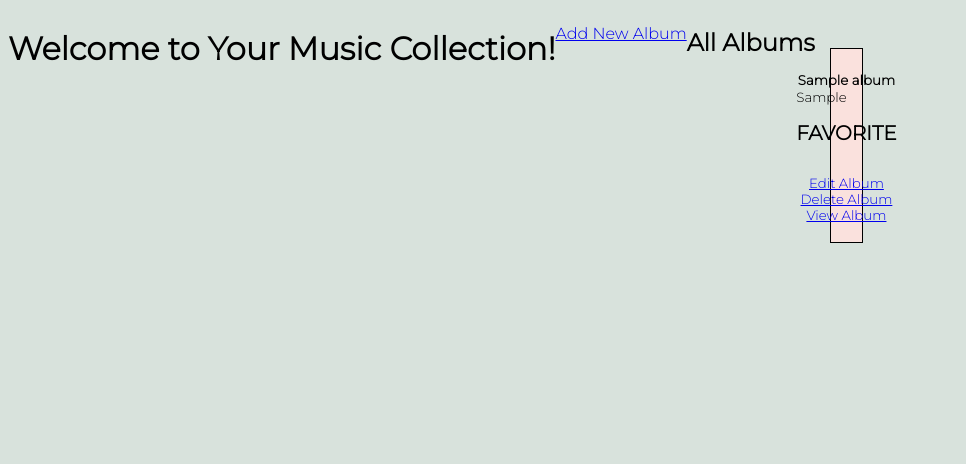
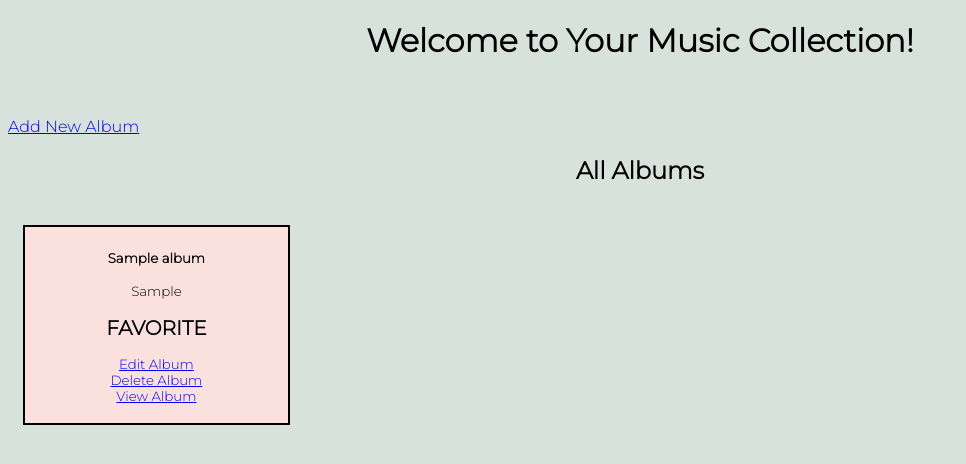
Before and after one commit to Momentum-Team-13/django-music-amanda-mcmullin, a Django app: page / in a window 1280 px wide. Shown: the top 464 px of the page, without its empty margins (0-966 px from the left). Run offline with Django 3.2, Linux system fonts and the light colour scheme; tables that the repository leaves empty hold one stand-in row (values such as "Sample post").

Commit message:
working on styling

```diff
--- a/albums/forms.py
+++ b/albums/forms.py
@@ -11,7 +11,7 @@ class AlbumForm(forms.ModelForm):
         ]
 
 
-class AlbumForm(forms.ModelForm):
+class FavoriteForm(forms.ModelForm):
     class Meta:
         fields = [
             'user',
--- a/albums/models.py
+++ b/albums/models.py
@@ -10,7 +10,6 @@ class Album(models.Model):
 
     def __str__(self):
         return self.title
-
 
     def check_is_user_favorite(self, user):
         for favorite in self.favorites.all():
--- a/albums/static/css/style.css
+++ b/albums/static/css/style.css
@@ -11,23 +11,24 @@ h2 {
     text-align: center;
 }
 
-h3 {
-    margin-bottom: 1px;
+/* .greeting {
+    text-align: left;
+    justify-content: left;
+    border: solid fuchsia 2px;
 }
 
-h4 {
-    margin-bottom: 1px;
-}
-
-div {
-    display: grid;
+.music {
+    width: auto;
+    height: auto;
     justify-content: center;
-    max-width: fit-content;
-}
+    display: inline-flex;
+    flex-direction: row;
+    flex-wrap: wrap;
+} */
 
 .album {
-    border: 1px solid black;
-    max-width: 15%;
+    border: solid black 2px;
+    max-width: 20%;
     align-items: center;
     justify-content: center;
     text-align: center;
@@ -36,12 +37,3 @@ div {
     padding: 5px;
     font-size: smaller;
 }
-
-.music {
-    width: auto;
-    height: auto;
-    justify-content: center;
-    display: flex;
-    flex-direction: row;
-    flex-wrap: wrap;
-}
--- a/templates/albums/list_albums.html
+++ b/templates/albums/list_albums.html
@@ -2,9 +2,11 @@
 
 {% block content %}
 
-<h1>Welcome to Your Music Collection!</h1>
+<h1>Welcome to Your Music Collection!</h1><br>
 
-<p><a href="{% url 'add_album' %}">Add New Album</a></p>
+<div>
+<p><a class="greeting" href="{% url 'add_album' %}">Add New Album</a></p>
+</div>
 
 <h2>All Albums</h2>
 
--- a/templates/albums/view_album.html
+++ b/templates/albums/view_album.html
@@ -3,8 +3,8 @@
 {% block content %}
 <h2>Album</h2>
 
-<div class="flex flex-wrap">
-    <div class="w-33 pa3">
+<div>
+    <div class="album_info">
     <h3>{{ album.title }}</h3>
     <div>
         <div>{{ album.artist }}</div>
```
Also changed, not shown: albums/static/css/style666.css (added, +57 -0 lines), readme_notes.md (deleted), templates/albums/edit_album.html (line endings or trailing spaces). Lines whose indentation alone changed are shown as unchanged.
